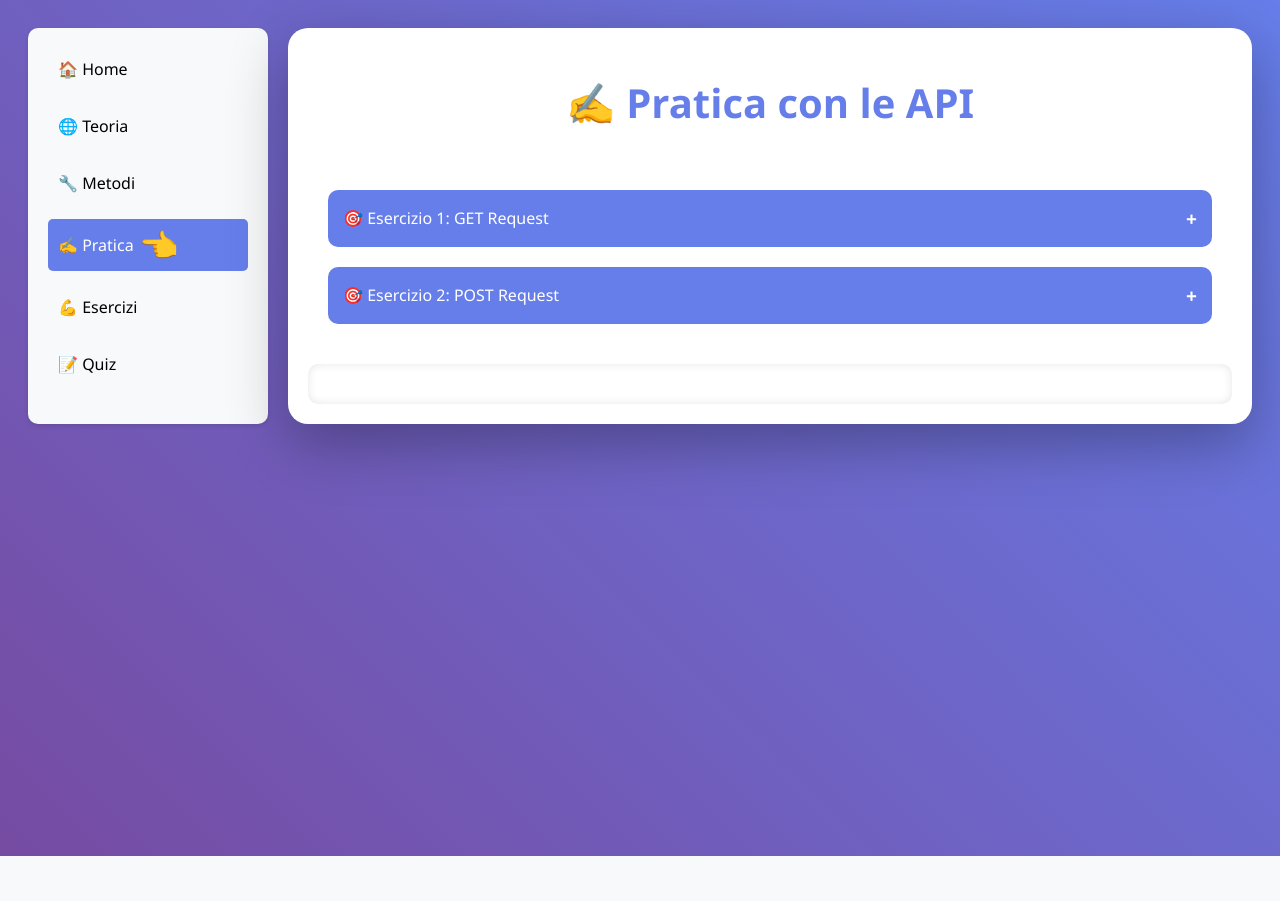
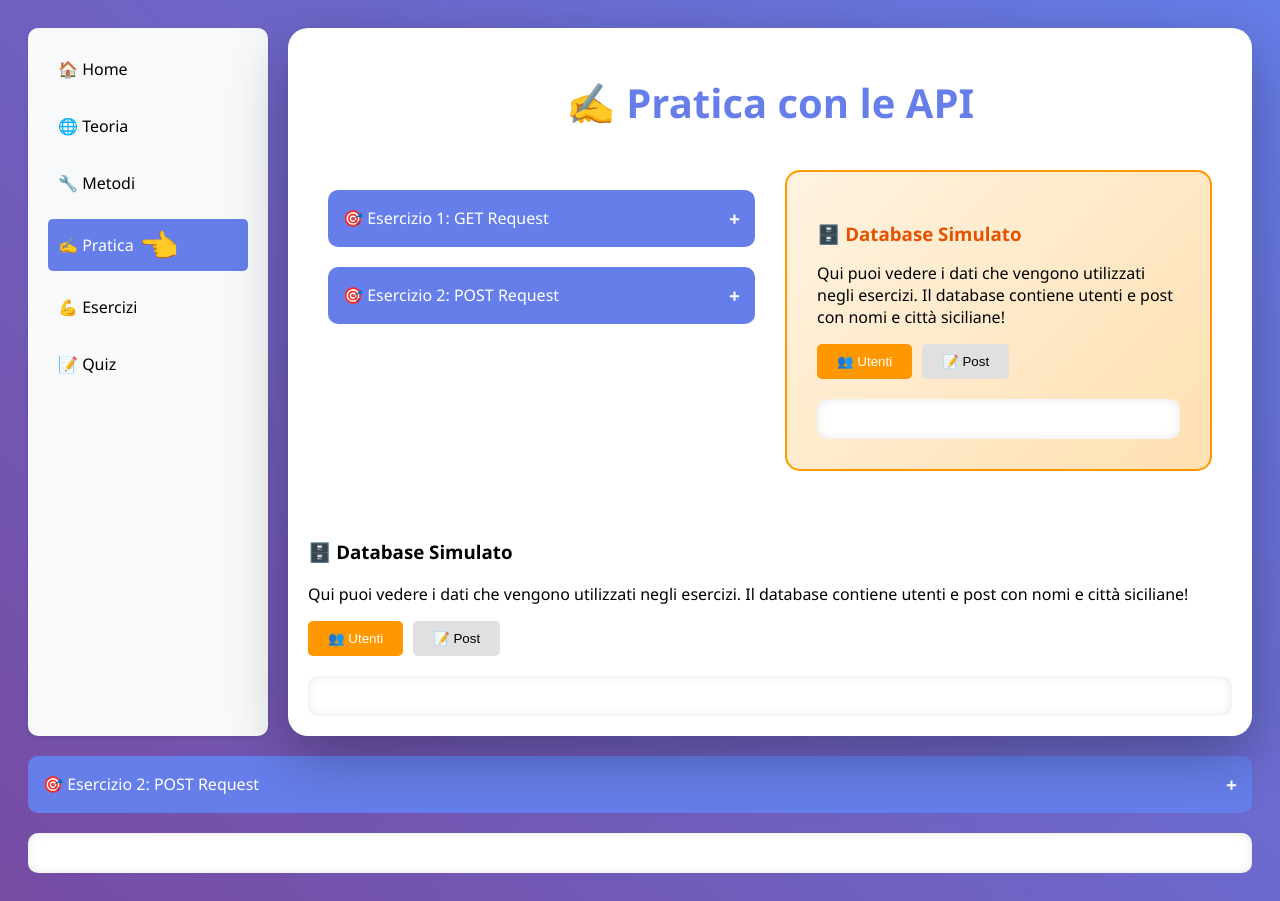
Before and after one commit to wildlux/API_Study_with_Django, a Django app: page /practice/ in a window 1280 px wide. Before the commit the page ends 856 px from the top, so only its background shows below. Run offline with Django 5.2, Linux system fonts and the light colour scheme; some libraries are stand-ins or nearby versions.

Commit message:
Restructure practice page layout - move database table to the right of exercises
- Create two-column layout for practice page
- Left column: Exercise 1 and Exercise 2
- Right column: Database simulator table
- Add responsive CSS for mobile devices
- Improve visual organization of practice content

```diff
--- a/learning/templates/learning/practice.html
+++ b/learning/templates/learning/practice.html
@@ -314,6 +314,34 @@
             font-weight: bold;
         }
 
+        .practice-layout {
+            display: flex;
+            gap: 30px;
+            align-items: flex-start;
+        }
+
+        .exercises-column {
+            flex: 1;
+            min-width: 0;
+        }
+
+        .database-column {
+            flex: 1;
+            min-width: 0;
+        }
+
+        @media (max-width: 768px) {
+            .practice-layout {
+                flex-direction: column;
+                gap: 20px;
+            }
+
+            .exercises-column,
+            .database-column {
+                width: 100%;
+            }
+        }
+
         .code-example {
             background: #1e1e1e;
             color: #d4d4d4;
@@ -349,6 +377,8 @@
             </div>
 
         <div class="main-content">
+            <div class="practice-layout">
+                <div class="exercises-column">
                     <div class="exercise-box">
                         <div class="exercise-header" onclick="toggleExercise('ex1')">
                             <div class="exercise-title">🎯 Esercizio 1: GET Request</div>
@@ -398,66 +428,53 @@
                                         &nbsp;&nbsp;&nbsp;&nbsp;<span class="keyword">print</span>(<span class="string">"Errore nella richiesta:"</span>, response.status_code)
                                     </div>
                                 </div>
-
-            <div class="exercise-box">
-                <div class="exercise-header" onclick="toggleExercise('ex3')">
-                    <div class="exercise-title">🎯 Esercizio 3: Analisi Risposta API</div>
-                    <div class="exercise-toggle">+</div>
-                </div>
-                <div id="ex3" class="exercise-content" style="display: none;">
-                    <p style="font-size: 1.1em; margin: 15px 0;">
-                        Analizza la struttura dei dati restituiti dall'API. Cosa noti dei campi e dei valori?
-                    </p>
-
-                    <div class="interactive-section">
-                        <h4>🔍 Osserva la risposta JSON:</h4>
-                        <div id="api-analysis" class="json-response">
-                            {/* I dati verranno caricati qui */}
-                        </div>
-                        <p><strong>Domande da considerare:</strong></p>
-                        <ul>
-                            <li>Qual è la struttura gerarchica dei dati?</li>
-                            <li>Che tipo di informazioni contiene ogni campo?</li>
-                            <li>Come vengono rappresentate le relazioni tra dati?</li>
-                        </ul>
                             </div>
                         </div>
                     </div>
 
                     <div class="exercise-box">
-                <div class="exercise-header" onclick="toggleExercise('ex4')">
-                    <div class="exercise-title">🎯 Esercizio 4: Sicurezza nelle API</div>
+                        <div class="exercise-header" onclick="toggleExercise('ex2')">
+                            <div class="exercise-title">🎯 Esercizio 2: POST Request</div>
                             <div class="exercise-toggle">+</div>
                         </div>
-                <div id="ex4" class="exercise-content" style="display: none;">
+                        <div id="ex2" class="exercise-content" style="display: none;">
                             <p style="font-size: 1.1em; margin: 15px 0;">
-                        Le API spesso richiedono autenticazione. Ecco come gestire richieste con API Key.
+                                Crea un nuovo utente!
                             </p>
 
-                    <div class="code-example">
-                        <span class="keyword">import</span> requests<br><br>
-                        <span class="comment"># Esempio con autenticazione</span><br>
-                        headers = {<br>
-                        &nbsp;&nbsp;<span class="string">'Authorization'</span>: <span class="string">'Bearer YOUR_API_KEY'</span>,<br>
-                        &nbsp;&nbsp;<span class="string">'Content-Type'</span>: <span class="string">'application/json'</span><br>
-                        }<br><br>
-                        response = requests.<span class="function">get</span>(<span class="string">'https://api.example.com/data'</span>, headers=headers)<br>
-                        <span class="keyword">print</span>(response.json())
-                    </div>
+                            <input type="text" id="userName" placeholder="Nome utente" style="padding: 15px; width: 100%; font-size: 1.1em; margin: 10px 0; border: 2px solid #ddd; border-radius: 10px;">
 
-                    <div class="interactive-section">
-                        <h4>🔐 Concetti di sicurezza:</h4>
-                        <ul>
-                            <li><strong>API Keys:</strong> Chiavi di accesso univoche</li>
-                            <li><strong>OAuth:</strong> Protocollo di autorizzazione</li>
-                            <li><strong>HTTPS:</strong> Comunicazione criptata</li>
-                            <li><strong>Rate Limiting:</strong> Limite richieste per prevenire abusi</li>
-                        </ul>
+                            <button class="test-btn" onclick="testPostRequest()">
+                                ➕ Crea Utente
+                            </button>
+
+                            <div id="result2" class="result"></div>
                         </div>
                     </div>
                 </div>
 
+                <div class="database-column">
                     <div class="database-section">
+                        <h3>🗄️ Database Simulato</h3>
+                        <p>Qui puoi vedere i dati che vengono utilizzati negli esercizi. Il database contiene utenti e post con nomi e città siciliane!</p>
+
+                        <div class="database-tabs">
+                            <button class="db-tab active" onclick="showDatabase(event, 'users')">👥 Utenti</button>
+                            <button class="db-tab" onclick="showDatabase(event, 'posts')">📝 Post</button>
+                        </div>
+
+                        <div class="database-content">
+                            <div id="users-content">
+                                <!-- Users will be loaded here -->
+                            </div>
+                            <div id="posts-content" style="display: none;">
+                                <!-- Posts will be loaded here -->
+                            </div>
+                        </div>
+                    </div>
+                </div>
+            </div>
+        </div>
                 <h3>🗄️ Database Simulato</h3>
                 <p>Qui puoi vedere i dati che vengono utilizzati negli esercizi. Il database contiene utenti e post con nomi e città siciliane!</p>
 
```
Lines whose indentation alone changed are shown as unchanged.
